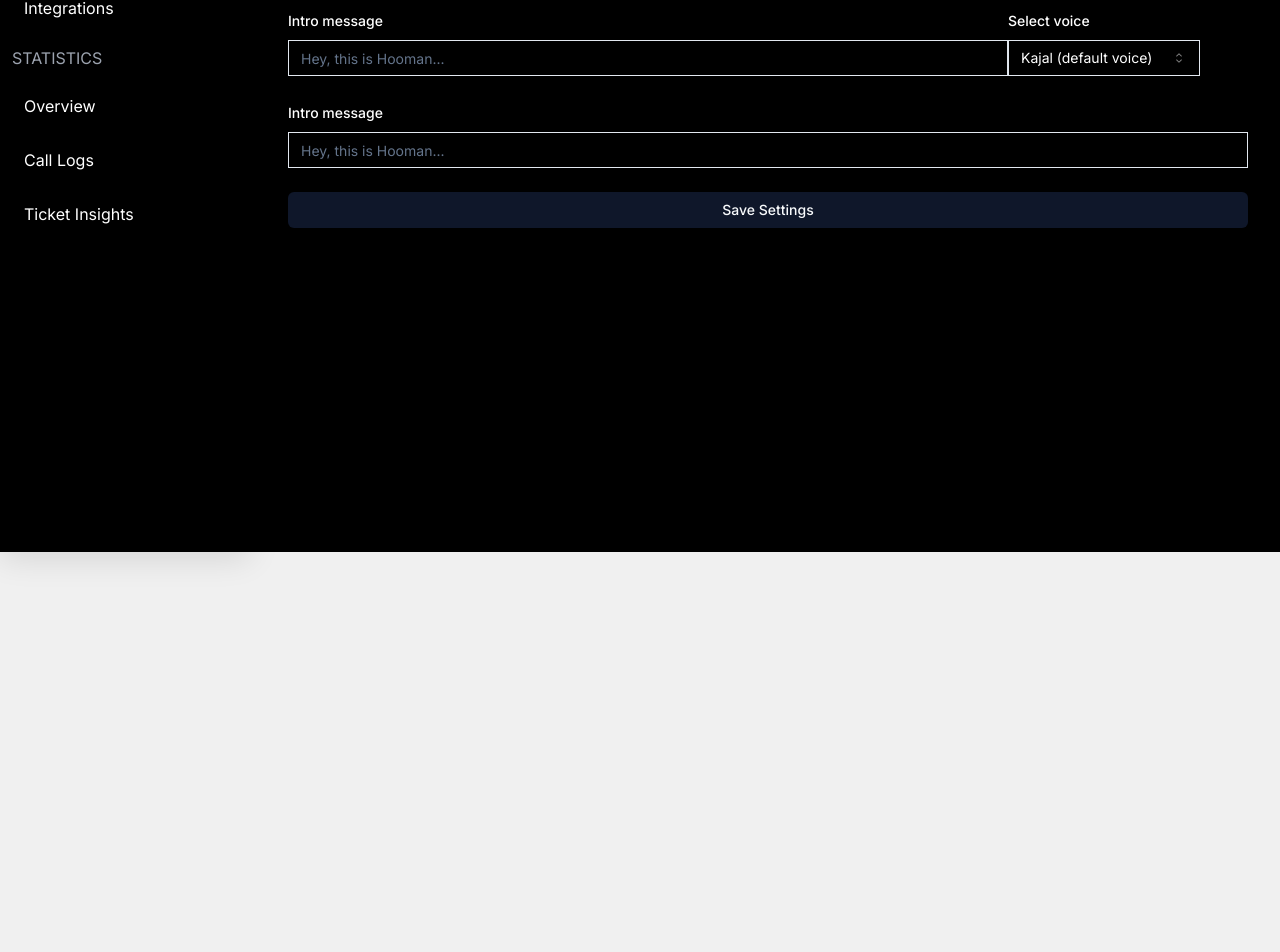
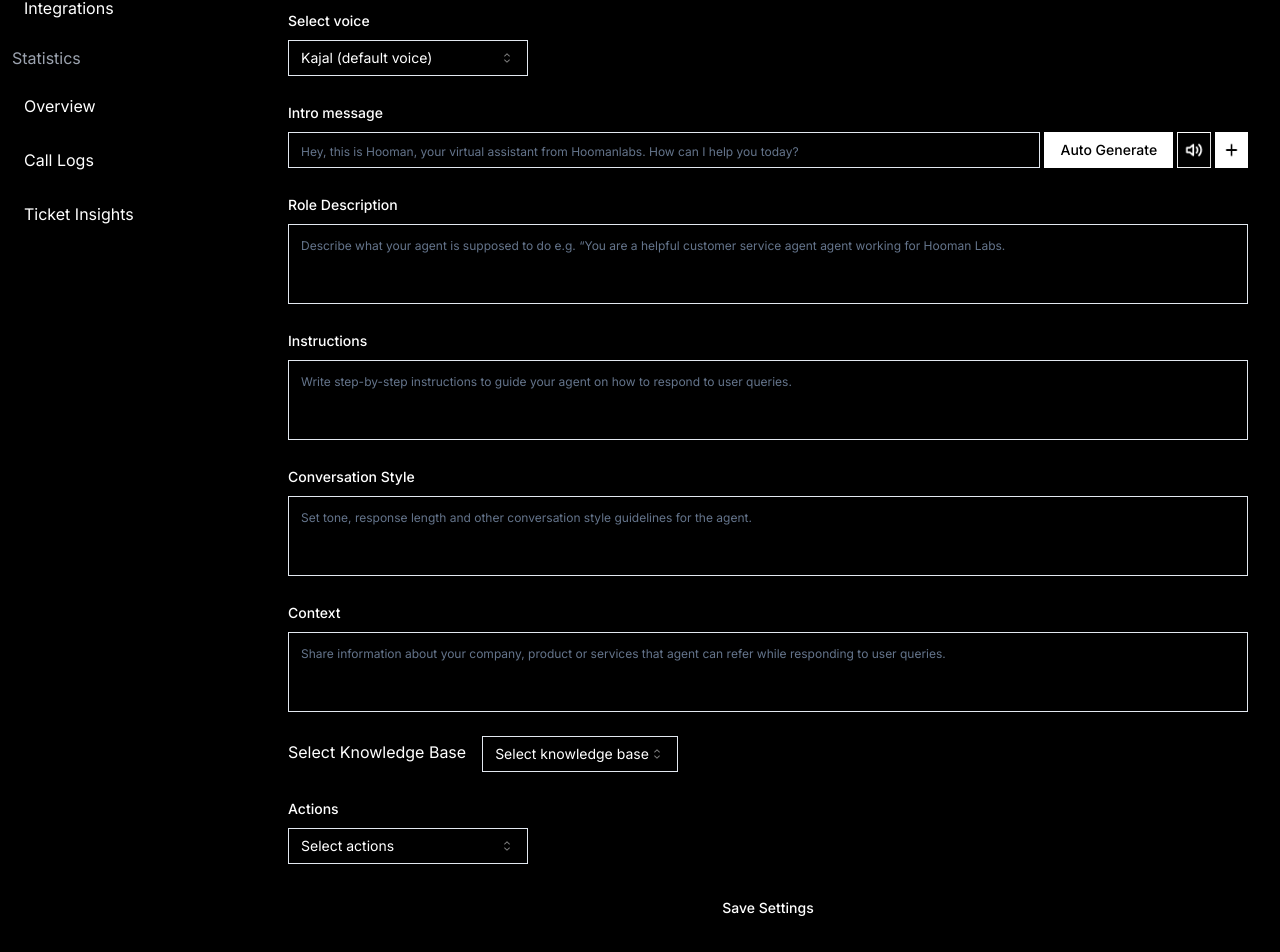
Before and after one commit to mdrahbar21/hoomanUI, a Next.js app: page / in a window 1280 px wide. Shown: the part 248-1200 px from the top of the page. Before the commit the page ends 800 px from the top, so only its background shows below. Built offline with nearby package versions, Linux system fonts and the light colour scheme.

Commit message:
Voice sample added and meeting assistant page ready, DB connection remaining

```diff
--- a/src/app/globals.css
+++ b/src/app/globals.css
@@ -124,6 +124,20 @@
     min-height: 100vh;
 }
 
+.speaker {
+  height: 53%;
+  width: 90%;
+}
+
+.hover-effect {
+  transition: transform 0.3s ease-in-out, opacity 0.3s ease;
+}
+
+.hover-effect:hover {
+  transform: scale(1.1);
+  opacity: 0.7;
+}
+
 .toggle-button {
     display: block;
     background: #000;
--- a/src/app/main/meetingAssistant.tsx
+++ b/src/app/main/meetingAssistant.tsx
@@ -1,11 +1,12 @@
 "use client"
 
-import React from 'react';
-import { useForm } from 'react-hook-form';
+import React, {useState} from 'react';
+import { useForm, UseFormReturn, Controller } from 'react-hook-form';
 import { zodResolver } from '@hookform/resolvers/zod';
 import { z } from 'zod';
-
+import {speaker, plus} from '@/assets'
 import { Input } from '@/components/ui/input';
+import { Input2 } from '@/components/ui/input2';
 import { Button } from '@/components/ui/button';
 import { Select, SelectContent, SelectItem, SelectTrigger, SelectValue } from '@/components/ui/select';
 import { Form, FormControl, FormField, FormItem, FormLabel, FormMessage, FormDescription } from '@/components/ui/form';
@@ -21,6 +22,19 @@ const formSchema = z.object({
   conversationStyle: z.string().min(10, { message: "Conversation style must be at least 10 characters." }),
 });
 
+interface FormValues {
+  introMessage: string;
+  agentName: string;
+  voice: string;
+  roleDescription: string;
+  instructions: string;
+  conversationStyle: string;
+}
+
+interface TextToSpeechFormProps {
+  form: UseFormReturn<FormValues>;
+}
+
 const MeetingAssistant = () => {
   const form = useForm({
     resolver: zodResolver(formSchema),
@@ -31,8 +45,37 @@ const MeetingAssistant = () => {
       roleDescription: '',
       instructions: '',
       conversationStyle: '',
+      context:'',
+      knowledgeBase: '',
+      action:'',
     }
   });
+
+  const [volume, setVolume] = useState<number>(0.5);
+
+  const increaseVolume = () => {
+    const newVolume = Math.min(volume + 0.1, 1);
+    setVolume(newVolume);
+    toast({
+      title: "Volume",
+      description: `The volume is set to ${(newVolume * 100).toFixed(0)}%`,
+    });
+  };
+
+  const decreaseVolume = () => {
+    const newVolume = Math.max(volume - 0.1, 0);
+    setVolume(newVolume);
+    toast({
+      title: "Volume",
+      description: `The volume is set to ${(newVolume * 100).toFixed(0)}%`,
+    });
+  };
+  const handleTextToSpeech = () => {
+    const synth = window.speechSynthesis;
+    const utterance = new SpeechSynthesisUtterance(form.getValues('introMessage'));
+    utterance.volume = volume;
+    synth.speak(utterance);
+  };
 
   const onSubmit = (data: any) => {
     toast({
@@ -40,6 +83,8 @@ const MeetingAssistant = () => {
       description: JSON.stringify(data, null, 2),
     });
   };
+
+
 
   return (
     <div className='bg-black'>
@@ -51,24 +96,12 @@ const MeetingAssistant = () => {
             <FormItem>
               <FormLabel>Agent name</FormLabel>
               <FormControl>
-                <Input {...field} placeholder="Give your agent an identity" className='w-3/4' />
+                <Input {...field} placeholder="Give your agent an identity" className='w-1/4' />
               </FormControl>
               <FormMessage>{form.formState.errors.agentName?.message}</FormMessage>
             </FormItem>
           )} />
-          <div className='flex '>
-            <div className='w-3/4'>
-              <FormField name="introMessage" control={form.control} render={({ field }) => (
-                <FormItem>
-                  <FormLabel>Intro message</FormLabel>
-                  <FormControl>
-                    <Input {...field} placeholder="Hey, this is Hooman..." />
-                  </FormControl>
-                  <FormMessage>{form.formState.errors.introMessage?.message}</FormMessage>
-                </FormItem>
-              )} />
-            </div>
-            <div className='w-1/5 space-x-1'>
+            <div className='w-1/4 space-x-1'>
               <FormField name="voice" control={form.control} render={({ field }) => (
                 <FormItem >
                   <FormLabel>Select voice</FormLabel>
@@ -84,17 +117,112 @@ const MeetingAssistant = () => {
                 </FormItem>
               )} />
             </div>
-          </div>
+          <div className='flex '>
+            <div className='w-10/12'>
               <FormField name="introMessage" control={form.control} render={({ field }) => (
                 <FormItem>
                   <FormLabel>Intro message</FormLabel>
                   <FormControl>
-                <Input {...field} placeholder="Hey, this is Hooman..." />
+                    <Input {...field} placeholder="Hey, this is Hooman, your virtual assistant from Hoomanlabs. How can I help you today?" />
                   </FormControl>
                   <FormMessage>{form.formState.errors.introMessage?.message}</FormMessage>
                 </FormItem>
               )} />
-          <Button type="submit">Save Settings</Button>
+            </div>
+            <div className='w-7/8 flex'>
+              <div>
+                <Button variant="secondary" color="black" className='bg-white text-black mt-8 ml-1' onClick={handleTextToSpeech}  >
+                  Auto Generate
+                </Button>
+                {/* ***************************************************************ADD TTS HERE*************************************************************************** */}
+              </div>
+              <div>
+                <img src={speaker.src} alt="decrease volumne" className='mt-8 ml-1 speaker hover-effect' onClick={decreaseVolume}  />
+              </div>
+              <div>
+                <img src={plus.src} alt="increase volume" className='mt-8 ml-1 speaker hover-effect' onClick={increaseVolume}/>
+              </div>
+            </div>
+          </div>
+          <div className=''>
+            <FormField name="roleDescription" control={form.control} render={({ field }) => (
+              <FormItem>
+                <FormLabel>Role Description</FormLabel>
+                <FormControl>
+                  <Input2 {...field} placeholder="Describe what your agent is supposed to do e.g. “You are a helpful customer service agent agent working for Hooman Labs." />
+                </FormControl>
+                <FormMessage>{form.formState.errors.roleDescription?.message}</FormMessage>
+              </FormItem>
+            )} />
+          </div>
+          <div className=''>
+            <FormField name="instructions" control={form.control} render={({ field }) => (
+              <FormItem>
+                <FormLabel>Instructions</FormLabel>
+                <FormControl>
+                  <Input2 {...field} placeholder="Write step-by-step instructions to guide your agent on how to respond to user queries." />
+                </FormControl>
+                <FormMessage>{form.formState.errors.instructions?.message}</FormMessage>
+              </FormItem>
+            )} />
+          </div>
+          <div className=''>
+            <FormField name="conversationStyle" control={form.control} render={({ field }) => (
+              <FormItem>
+                <FormLabel>Conversation Style</FormLabel>
+                <FormControl>
+                  <Input2 {...field} placeholder="Set tone, response length and other conversation style guidelines for the agent." />
+                </FormControl>
+                <FormMessage>{form.formState.errors.conversationStyle?.message}</FormMessage>
+              </FormItem>
+            )} />
+          </div>
+          <div className=''>
+            <FormField name="context" control={form.control} render={({ field }) => (
+              <FormItem>
+                <FormLabel>Context</FormLabel>
+                <FormControl>
+                  <Input2 {...field} placeholder="Share information about your company, product or services that agent can refer while responding to user queries." />
+                </FormControl>
+                <FormMessage>{form.formState.errors.context?.message}</FormMessage>
+              </FormItem>
+            )} />
+          </div>
+          <div className='flex'>
+            <p className="text-white py-1 text-md">Select Knowledge Base</p>
+            <div className='ml-4'>
+              <FormField name="knowledgeBase" control={form.control} render={({ field }) => (
+                <FormItem >
+                    <Select onValueChange={field.onChange} defaultValue={field.value}>
+                      <SelectTrigger>
+                        <SelectValue placeholder="Select knowledge base" />
+                      </SelectTrigger>
+                      <SelectContent>
+                        <SelectItem value="Kajal">Kajal (default voice)</SelectItem>
+                        <SelectItem value="Alternative">Alternative voice</SelectItem>
+                      </SelectContent>
+                    </Select>
+                  </FormItem>
+                )} />
+            </div>
+          </div>
+          <div className='w-1/4 space-x-1'>
+              <FormField name="action" control={form.control} render={({ field }) => (
+                <FormItem >
+                  <FormLabel>Actions</FormLabel>
+                  <Select onValueChange={field.onChange} defaultValue={field.value}>
+                    <SelectTrigger>
+                      <SelectValue placeholder="Select actions" />
+                    </SelectTrigger>
+                    <SelectContent>
+                      <SelectItem value="Kajal">book_appointment</SelectItem>
+                      <SelectItem value="Alternative">get_slot</SelectItem>
+                    </SelectContent>
+                  </Select>
+                </FormItem>
+              )} />
+            </div>
+          <Button variant="ghost" size='lg' type="submit">Save Settings</Button>
         </form>
       </Form>
     </div>
--- a/src/app/sidebar/side.tsx
+++ b/src/app/sidebar/side.tsx
@@ -29,7 +29,7 @@ const Sidebar = () => {
 
 
   const activeLink = 'flex items-center gap-5 pl-4 pt-3 pb-2.5 rounded-lg text-white text-md m-2';
-  const normalLink = 'flex items-center gap-5 pl-4 pt-3 pb-2.5 rounded-lg text-md hover:bg-orange-200 m-2';
+  const normalLink = 'flex items-center gap-5 pl-4 pt-3 pb-2.5 rounded-lg text-md hover:bg-white hover:text-black m-2';
 
   return (
     <div className="h-screen md:overflow-hidden overflow-auto md:hover:overflow-auto lg:hover:overflow-auto pb-10 lg:overflow-hidden" style={{ backgroundColor: '#000', color: '#fff' }}>
@@ -52,7 +52,7 @@ const Sidebar = () => {
           <div className="mt-10">
             {links.map((item) => (
               <div key={item.title}>
-                <p className="text-gray-400 m-3 mt-4 uppercase">
+                <p className="text-gray-400 m-3 mt-4 ">
                   {item.title}
                 </p>
                 {item.links.map((link) => (
--- a/src/assets/index.js
+++ b/src/assets/index.js
@@ -1,6 +1,10 @@
 import logo from "./logo.png";
+import speaker from "./speaker.png"
+import plus from "./squareplus.png"
 
 
 export {
     logo,
+    speaker,
+    plus,
 };
--- a/src/components/ui/button.tsx
+++ b/src/components/ui/button.tsx
@@ -5,7 +5,7 @@ import { cva, type VariantProps } from "class-variance-authority"
 import { cn } from "@/lib/utils"
 
 const buttonVariants = cva(
-  "inline-flex items-center justify-center whitespace-nowrap rounded-md text-sm font-medium transition-colors focus-visible:outline-none focus-visible:ring-1 focus-visible:ring-ring disabled:pointer-events-none disabled:opacity-50",
+  "inline-flex items-center justify-center whitespace-nowrap  text-sm font-medium transition-colors focus-visible:outline-none focus-visible:ring-1 focus-visible:ring-ring disabled:pointer-events-none disabled:opacity-50",
   {
     variants: {
       variant: {
--- a/src/components/ui/input.tsx
+++ b/src/components/ui/input.tsx
@@ -11,7 +11,7 @@ const Input = React.forwardRef<HTMLInputElement, InputProps>(
       <input
         type={type}
         className={cn(
-          "flex h-9 w-full border border-input bg-transparent px-3 py-1 text-sm shadow-sm transition-colors file:border-0 file:bg-transparent file:text-sm file:font-medium placeholder:text-muted-foreground focus-visible:outline-none focus-visible:ring-1 focus-visible:ring-ring disabled:cursor-not-allowed disabled:opacity-50",
+          "flex h-9 w-full border border-input bg-transparent px-3 py-1 text-sm shadow-sm transition-colors file:border-0 file:bg-transparent file:text-sm file:font-medium placeholder:text-muted-foreground placeholder:text-xs focus-visible:outline-none focus-visible:ring-1 focus-visible:ring-ring disabled:cursor-not-allowed disabled:opacity-50",
           className
         )}
         ref={ref}
--- /dev/null
+++ b/src/components/ui/input2.tsx
@@ -0,0 +1,26 @@
+import * as React from "react"
+
+import { cn } from "@/lib/utils"
+
+export interface InputProps
+  extends React.InputHTMLAttributes<HTMLInputElement> {}
+
+const Input2 = React.forwardRef<HTMLInputElement, InputProps>(
+  ({ className, type, ...props }, ref) => {
+    return (
+      <input
+        type={type}
+        className={cn(
+          "flex h-20 w-full border border-input bg-transparent px-3 py-0 text-sm shadow-sm transition-colors file:border-0 file:bg-transparent file:text-sm file:font-medium placeholder:text-muted-foreground placeholder:text-xs focus-visible:outline-none focus-visible:ring-1 focus-visible:ring-ring disabled:cursor-not-allowed disabled:opacity-50",
+          className
+        )}
+        ref={ref}
+        {...props}
+        style={{ paddingTop: "1px", paddingBottom: "40px" }}
+      />
+    )
+  }
+)
+Input2.displayName = "Input2"
+
+export { Input2 }
```
Also changed, not shown: src/components/utilitites/audio.tsx (added, +19 -0 lines), src/assets/speaker.png (added), src/assets/squareplus.png (added). Lines whose indentation alone changed are shown as unchanged.
